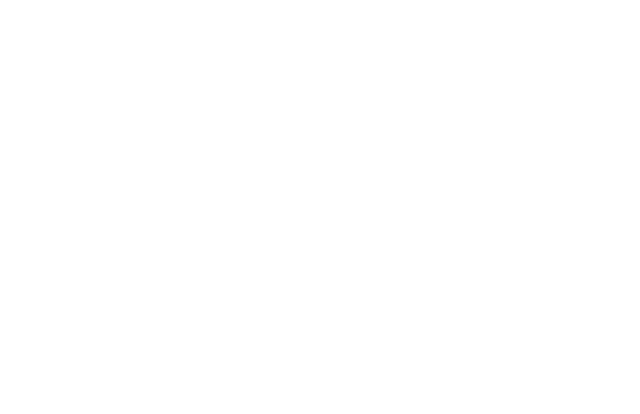
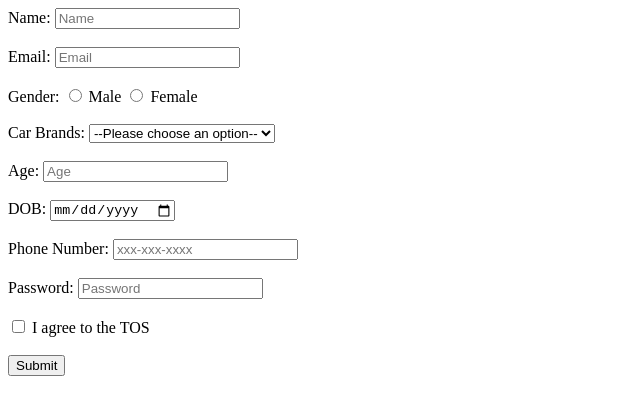
Before and after one commit to acciojob/signup-form-car-Ashutosh-2512, a website: page main.html in a window 1280 px wide. Shown: the whole page, without its empty margins (0-640 px from the left). Drawn offline with Linux system fonts and the light colour scheme.

Commit message:
created a submission

```diff
--- a/main.html
+++ b/main.html
@@ -1,16 +1,50 @@
 <!DOCTYPE html>
+<html>
+<head>
+    <link rel="stylesheet" href="styles.css">
+</head>
+<body>
+    <form method="post" action="process_signup.php">
+        <label for="name">Name:</label>
+        <input type="text" id="name" name="name" required placeholder="Name"><br><br>
 
-<html>
+        <label for="email">Email:</label>
+        <input type="email" id="email" name="email" required placeholder="Email"><br><br>
 
-<head>
-	<link rel="stylesheet" href="styles.css">
-</head>
+        <label>Gender:</label>
+        <input type="radio" id="gender_m" name="gender" value="Male" required>
+        <label for="gender_m">Male</label>
+        <input type="radio" id="gender_f" name="gender" value="Female" required>
+        <label for="gender_f">Female</label><br><br>
 
-<body>
-	<!-- the entire body must be written by student -->
-    <script type="text/javascript" src="./script.js">
+        <label for="cars">Car Brands:</label>
+        <select id="cars" name="cars" required>
+            <option value="" disabled selected>--Please choose an option--</option>
+            <option value="Toyota">Toyota</option>
+            <option value="Ford">Ford</option>
+            <option value="Honda">Honda</option>
+            <option value="Nissan">Nissan</option>
+        </select><br><br>
+
+        <label for="age">Age:</label>
+        <input type="number" id="age" name="age" required placeholder="Age"><br><br>
+
+        <label for="dob">DOB:</label>
+        <input type="date" id="dob" name="dob" required><br><br>
+
+        <label for="tel">Phone Number:</label>
+        <input type="tel" id="tel" name="tel" pattern="\d{3}-\d{3}-\d{4}" placeholder="xxx-xxx-xxxx"><br><br>
+
+        <label for="password">Password:</label>
+        <input type="password" id="password" name="password" required placeholder="Password"><br><br>
+
+        <input type="checkbox" id="tos" name="tos" required>
+        <label for="tos">I agree to the TOS</label><br><br>
+
+        <button type="submit">Submit</button>
+
+		 <script type="text/javascript" src="./script.js">
 </script>
-
+    </form>
 </body>
-
 </html>
```
